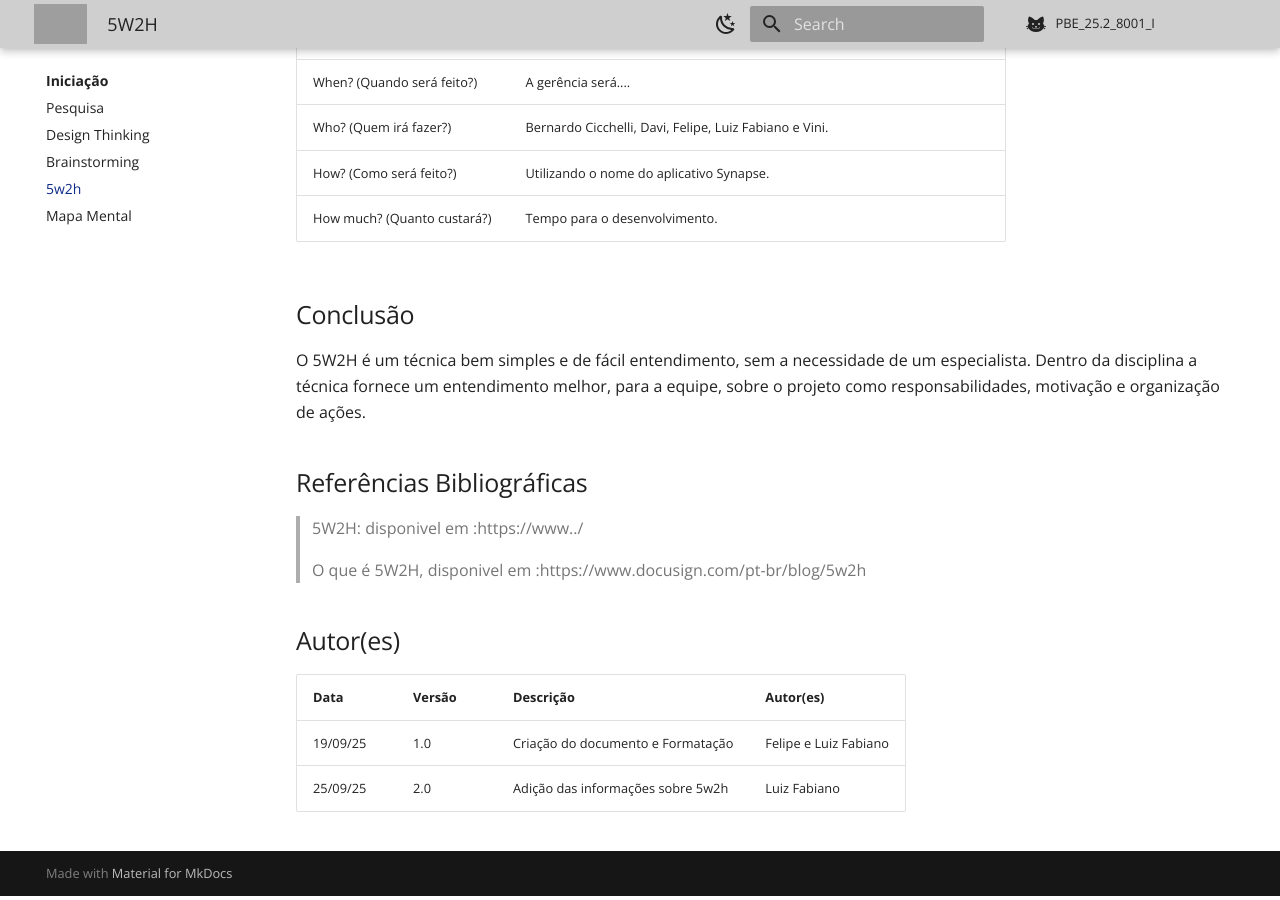
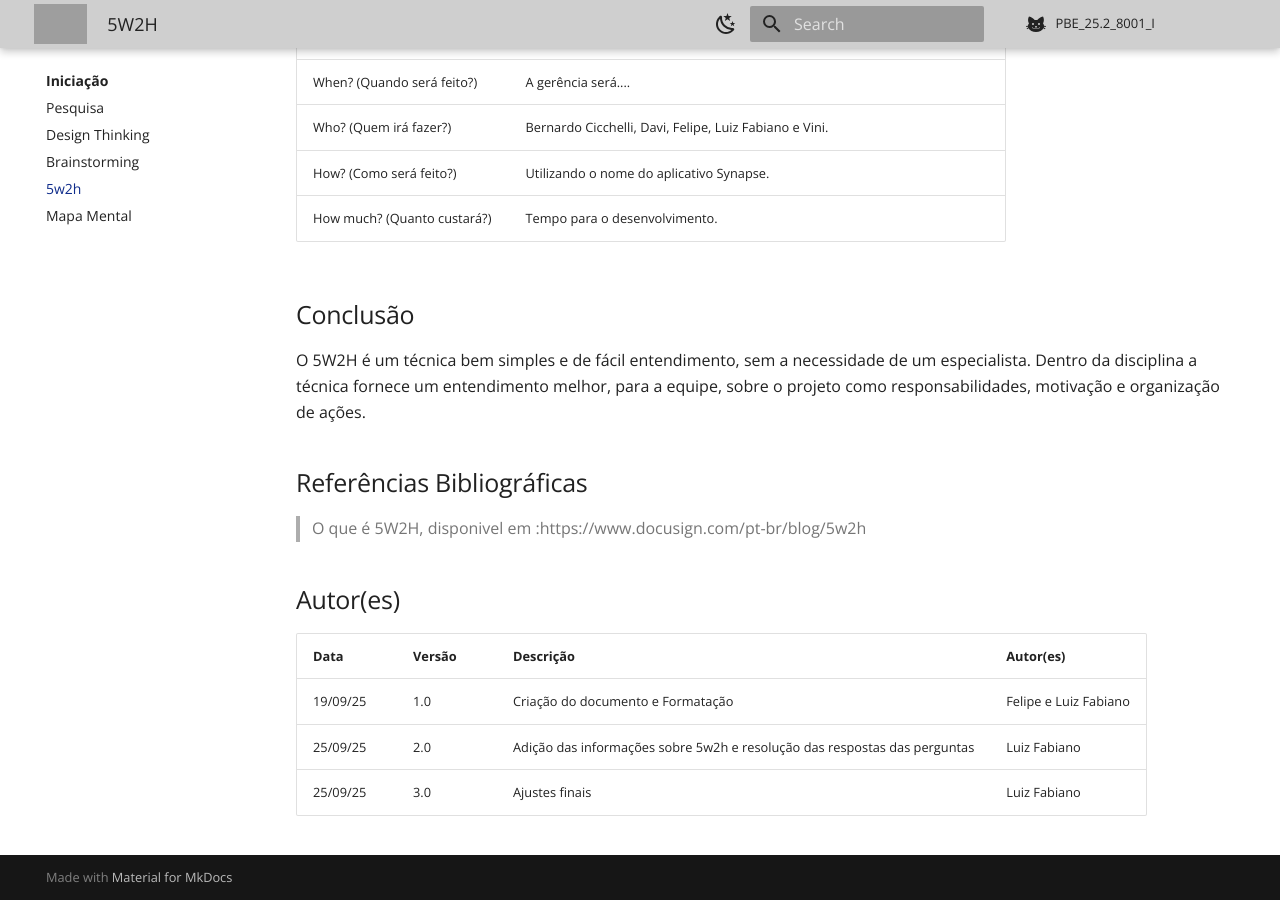
Before and after one commit to Projetos-de-Extensao/PBE_25.2_8001_I, an MkDocs documentation site: the page built from docs/Iniciacao/5w2h.md, in a window 1280 px wide and 900 px high, scrolled down 1395 px. Built offline with MkDocs 1.6.1 and Material for MkDocs 9.7.7, drawn with Linux system fonts in a browser that asks for light colours; comment, search, counter and statistics services are not loaded; grey boxes are pictures that could not be loaded.

Commit message:
Update 4 5w2h.md

```diff
--- a/docs/Iniciacao/5w2h.md
+++ b/docs/Iniciacao/5w2h.md
@@ -56,12 +56,11 @@ O 5W2H é um técnica bem simples e de fácil entendimento, sem a necessidade de
 
 
 ## Referências Bibliográficas
-> 5W2H: disponivel em :https://www../
-
 > O que é 5W2H, disponivel em :https://www.docusign.com/pt-br/blog/5w2h
 
 ## Autor(es)
 | Data | Versão | Descrição | Autor(es) |
 | -- | -- | -- | -- |
 | 19/09/25 | 1.0 | Criação do documento e Formatação | Felipe e Luiz Fabiano |
-| 25/09/25 | 2.0 | Adição das informações sobre 5w2h | Luiz Fabiano |
+| 25/09/25 | 2.0 | Adição das informações sobre 5w2h e resolução das respostas das perguntas | Luiz Fabiano |
+| 25/09/25 | 3.0 | Ajustes finais | Luiz Fabiano |
```
